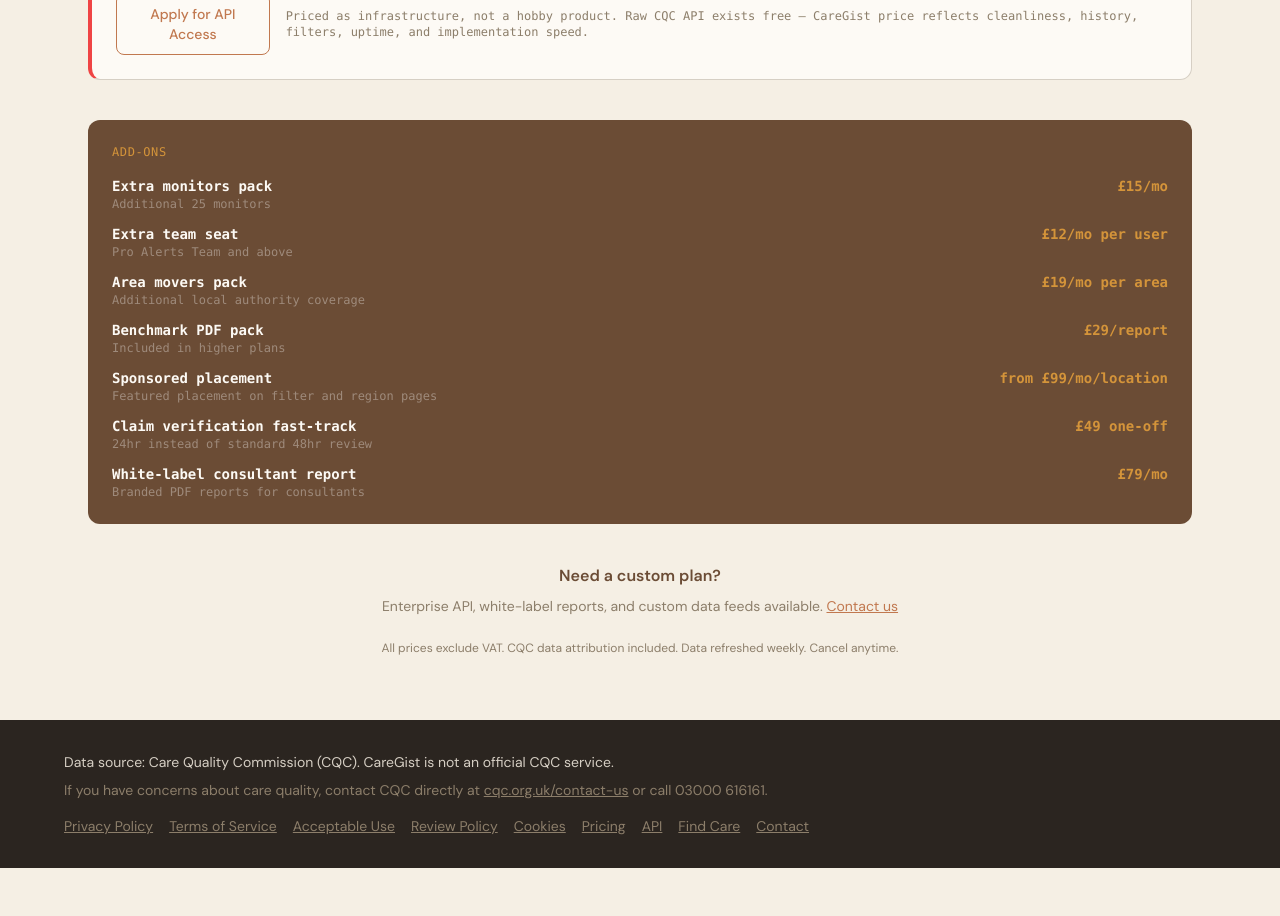
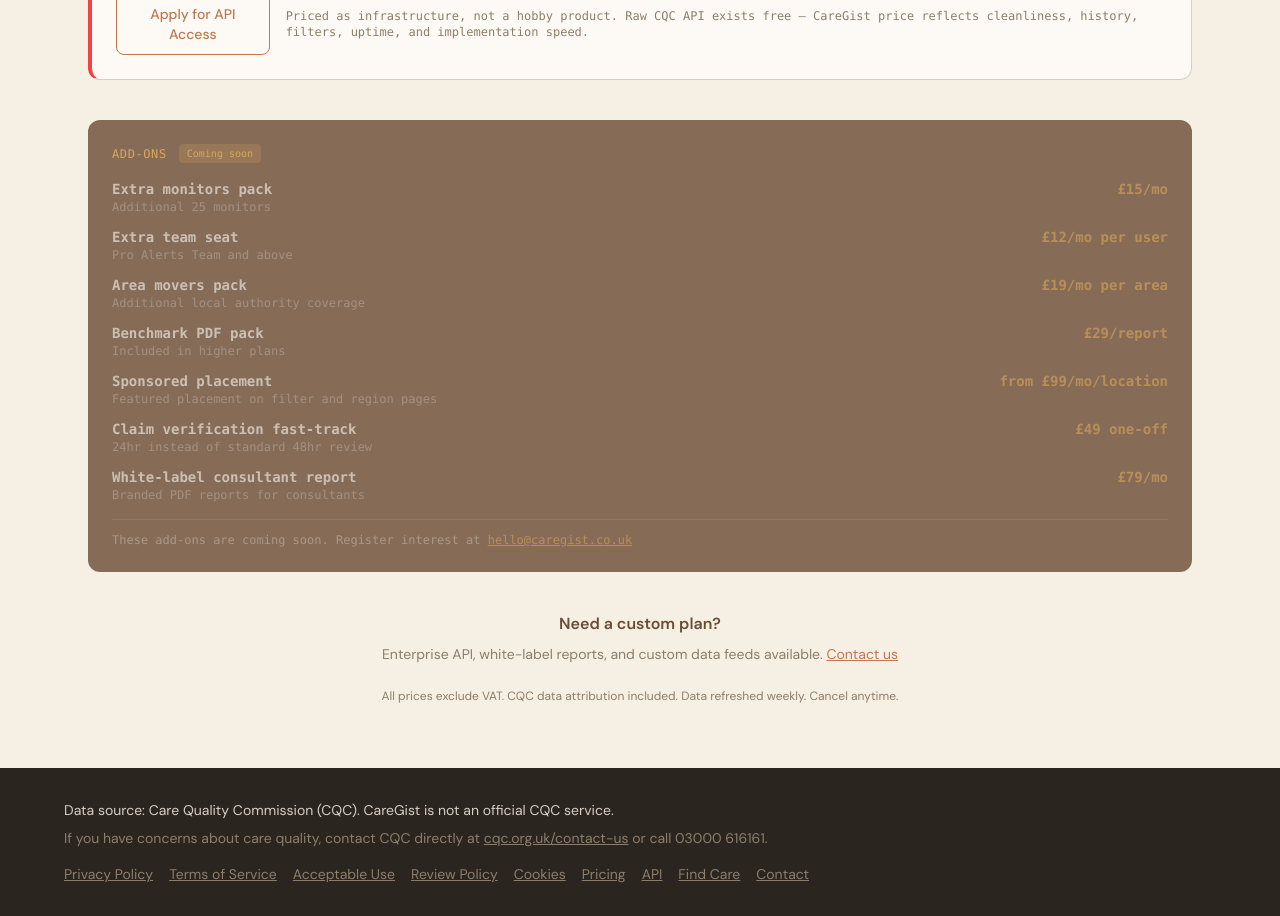
Before and after one commit to sapopo93/caregist, a Next.js app in the folder frontend/: page /pricing in a window 1280 px wide. Shown: the part 2940-3856 px from the top of the page. Before the commit the page ends 3808 px from the top, so only its background shows below. Built offline with nearby package versions, Linux system fonts and the light colour scheme.

Commit message:
Mark pricing add-ons as Coming Soon
Add-ons are display-only with no purchase flow yet. Dim the
section, add a Coming Soon badge, and include a register-interest
email link so customers aren't confused.

Co-Authored-By: Claude Opus 4.6 (1M context) <noreply@anthropic.com>

```diff
--- a/frontend/app/pricing/page.tsx
+++ b/frontend/app/pricing/page.tsx
@@ -121,21 +121,32 @@ export default function PricingPage() {
       </div>
 
       {/* Add-ons */}
-      <div className="bg-bark rounded-xl p-6 mt-10">
-        <p className="text-amber font-mono text-xs uppercase tracking-wider mb-4">Add-ons</p>
+      <div className="bg-bark rounded-xl p-6 mt-10 opacity-80">
+        <div className="flex items-center gap-3 mb-4">
+          <p className="text-amber font-mono text-xs uppercase tracking-wider">Add-ons</p>
+          <span className="font-mono text-[10px] bg-amber/20 text-amber px-2 py-0.5 rounded">
+            Coming soon
+          </span>
+        </div>
         <div className="space-y-3">
           {ADD_ONS.map((a) => (
             <div key={a.name} className="flex justify-between items-start gap-4">
               <div>
-                <p className="font-mono text-sm font-semibold text-cream">{a.name}</p>
-                <p className="font-mono text-xs text-white/35">{a.note}</p>
+                <p className="font-mono text-sm font-semibold text-cream/60">{a.name}</p>
+                <p className="font-mono text-xs text-white/25">{a.note}</p>
               </div>
-              <span className="font-mono text-sm text-amber font-bold whitespace-nowrap">
+              <span className="font-mono text-sm text-amber/60 font-bold whitespace-nowrap">
                 {a.price}
               </span>
             </div>
           ))}
         </div>
+        <p className="font-mono text-xs text-white/30 mt-4 pt-3 border-t border-white/10">
+          These add-ons are coming soon. Register interest at{" "}
+          <a href="mailto:hello@caregist.co.uk" className="text-amber/60 underline">
+            hello@caregist.co.uk
+          </a>
+        </p>
       </div>
 
       {/* Footer */}
```
Also changed, not shown: 1 other file (tests, documents, lock files or other folders).
